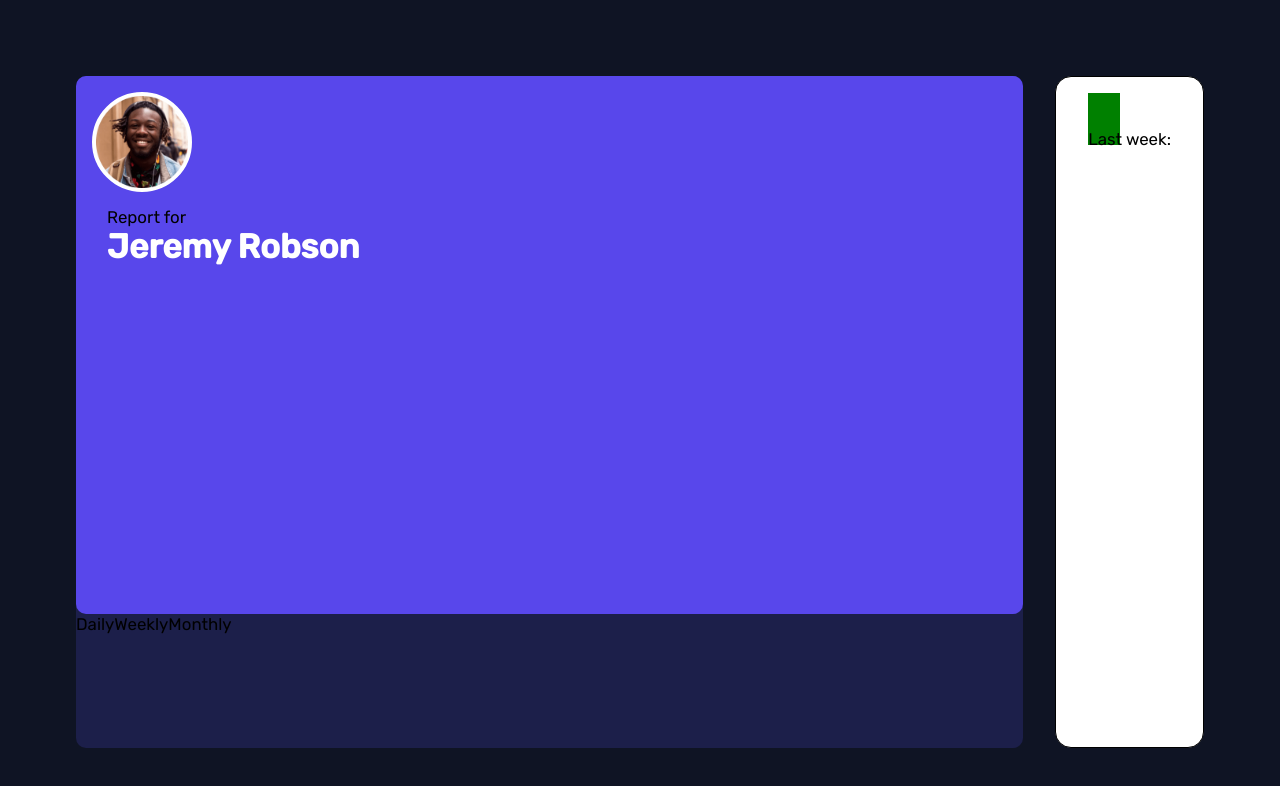
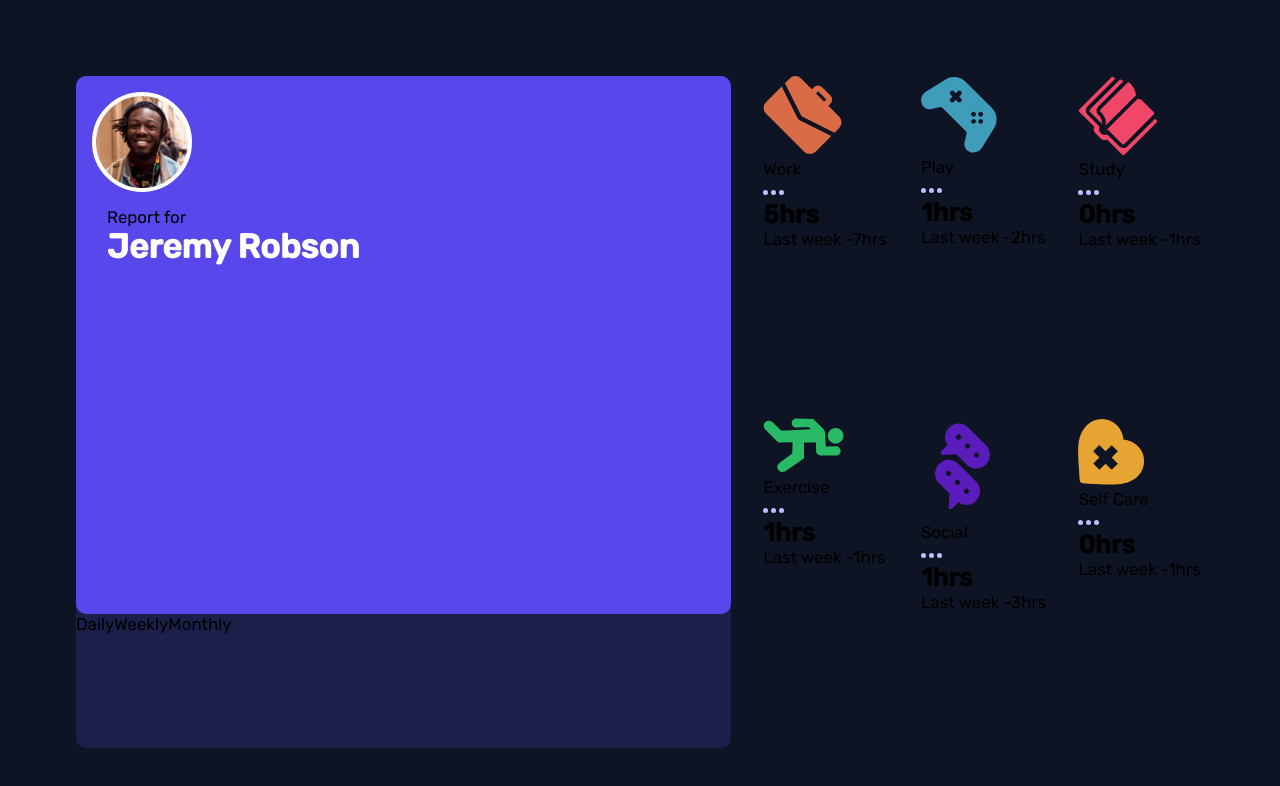
Before and after one commit to Jimbozz/track-dash, a React (Create React App) app: page / in a window 1280 px wide. Shown: the top 786 px of the page. Built offline with nearby package versions, Linux system fonts and the light colour scheme.

Commit message:
added conditional operator

```diff
--- a/src/components/cards/CardItem.js
+++ b/src/components/cards/CardItem.js
@@ -1,11 +1,62 @@
+import { DUMMY_DATA } from "../../data/Data";
+import ellipsis from "../../images/icon-ellipsis.svg";
+import exerciseIcon from "../../images/icon-exercise.svg";
+import playIcon from "../../images/icon-play.svg";
+import selfCareIcon from "../../images/icon-self-care.svg";
+import socialIcon from "../../images/icon-social.svg";
+import studyIcon from "../../images/icon-study.svg";
+import workIcon from "../../images/icon-work.svg";
+
+let iconsArray = [
+  workIcon,
+  playIcon,
+  studyIcon,
+  exerciseIcon,
+  socialIcon,
+  selfCareIcon,
+];
+console.log(iconsArray);
+
 function CardItem(props) {
-  return (
-    <div className="cardItem">
-      <p>{props.title}</p>
-      <h2>{props.current}</h2>
-      <div>Last week: {props.previous}</div>
-    </div>
-  );
+  let period = props.period;
+  let trackCards = DUMMY_DATA.map((card, index) => {
+    let { daily, weekly, monthly } = card.timeframes;
+
+    return (
+      <div className="cards-item" id={`card${index}`} key={index}>
+        <div className="cards-item__top">
+          <img src={iconsArray[index]} alt={iconsArray.id} />
+        </div>
+        <div className="cards-item__bottom">
+          <div className="cards-item__bottom-header">
+            <p>{card.title}</p>
+            <div className="cards-item__bottom-header-img">
+              <img src={ellipsis} alt="view options" />
+            </div>
+          </div>
+
+          <h2>
+            {period.daily
+              ? daily.current
+              : period.weekly
+              ? weekly.current
+              : monthly.current}
+            hrs
+          </h2>
+          <div>
+            Last week -
+            {period.daily
+              ? daily.previous
+              : period.weekly
+              ? weekly.previous
+              : monthly.previous}
+            hrs
+          </div>
+        </div>
+      </div>
+    );
+  });
+  return <section className="cards">{trackCards}</section>;
 }
 
 export default CardItem;
```
